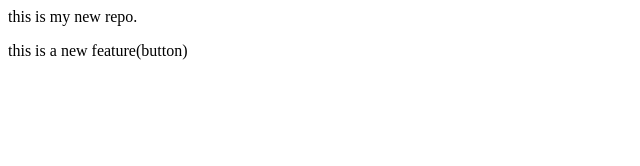
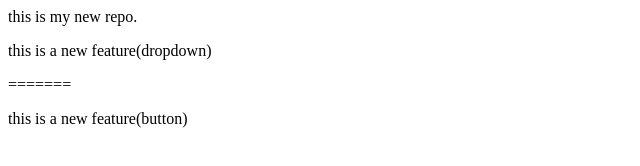
Before and after one commit to b11bhu/localrepo, a plain HTML site: page index.html in a window 1280 px wide. Shown: the whole page, without its empty margins (0-640 px from the left). Drawn offline with Linux system fonts and the light colour scheme.

Commit message:
add both features

```diff
--- a/index.html
+++ b/index.html
@@ -1,2 +1,5 @@
 <p>this is my new repo.</p>
+
+<p>this is a new feature(dropdown)  </p>
+=======
 <p>this is a new feature(button) </p>
```
